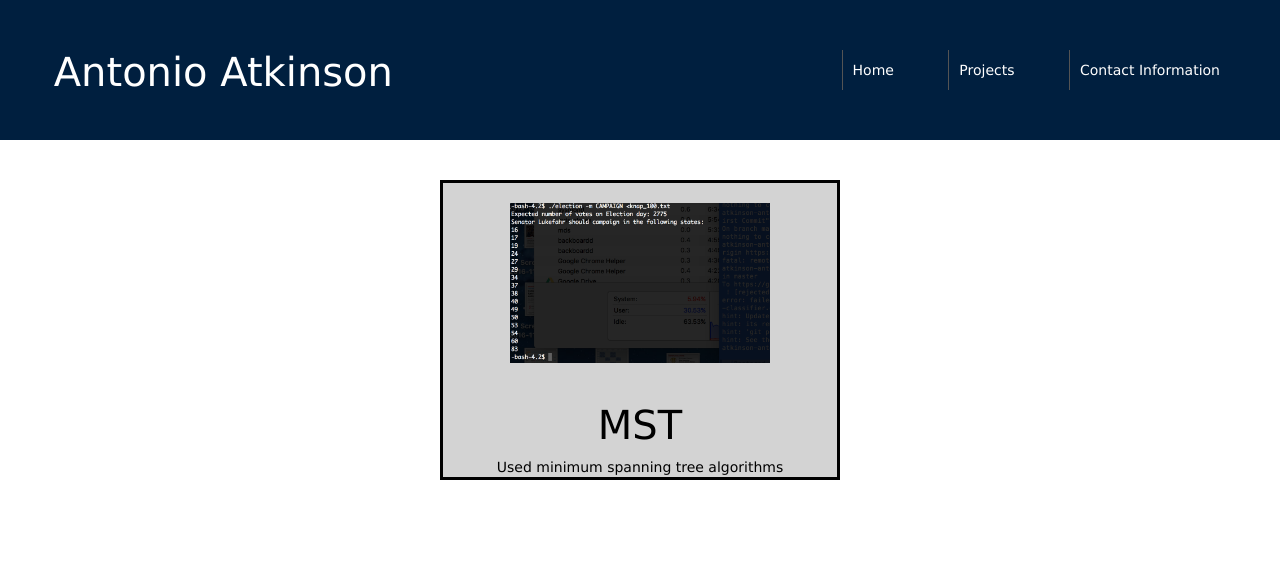
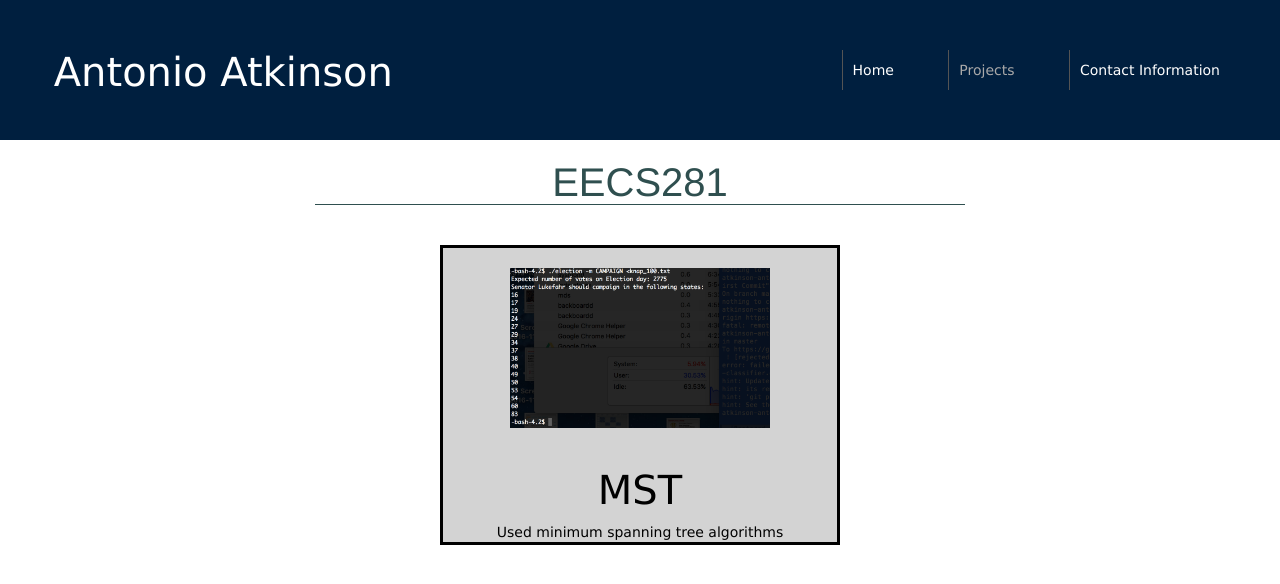
Before and after one commit to antonioatkinson/antonioatkinson.github.io, a plain HTML site: page project.html in a window 1280 px wide. Drawn offline with nearby package versions, Linux system fonts and the light colour scheme.

Commit message:
Added highlight to header button to indicate current page

```diff
--- a/index.js
+++ b/index.js
@@ -1,22 +1,29 @@
 $(document).ready(function(){
-
+	//Highlights button
 	$(".header-button").mouseenter(function(){
-		$(this).css("color","#A9A9A9");
+		$(this).addClass('hovered');
 	});
 	$(".header-button").mouseleave(function(){
-		$(this).css("color","white");
+		var parent = $(this).parent();
+		var URL = $(parent).prop("href");
+		if(URL!=document.URL){
+			$(this).removeClass('hovered');
+		}
 	});
 
+	//Changes header button color based on current page
+	$(".header-button").each(function () {
+		var parent = $(this).parent();
+		var URL = $(parent).prop("href");
+		if (URL == document.URL) {
+			$(this).addClass('hovered');
+		}
+	});
+
+	//Carousel of photos for homepage
 	$(".project-carousel").slick({
 		dots:true,
 		autoplay:true,
 		variableWidth:true
 	});
-
-	// $('.project-carousel').slick({
-	// 	alert("slick");
-	// 	infinite: true,
-	// 	slidesToShow: 1,
-	// 	slidesToScroll: 1
-	// });
 });
--- a/project.html
+++ b/project.html
@@ -39,6 +39,8 @@
       </div>
     </div>
   </header>
+
+  <h1 class = "project-type">EECS281</h1>
   <div class = "row">
     <div class = "col-md-12">
       <div class ="text-center">
--- a/style.css
+++ b/style.css
@@ -76,6 +76,15 @@ body{
   width:300px;
   height:200px;
 }
-.row{
-
+.project-type{
+  text-align: center;
+  margin:auto;
+  color:#2F4F4F ;/*Grey*/
+  width:650px;
+  border-bottom: 1px solid;
+  padding-bottom: :1px;
+  padding-top: 20px;
 }
+.hovered{
+  color:#A9A9A9;
+}
```
Also changed, not shown: index.html (+2 -2 lines).
